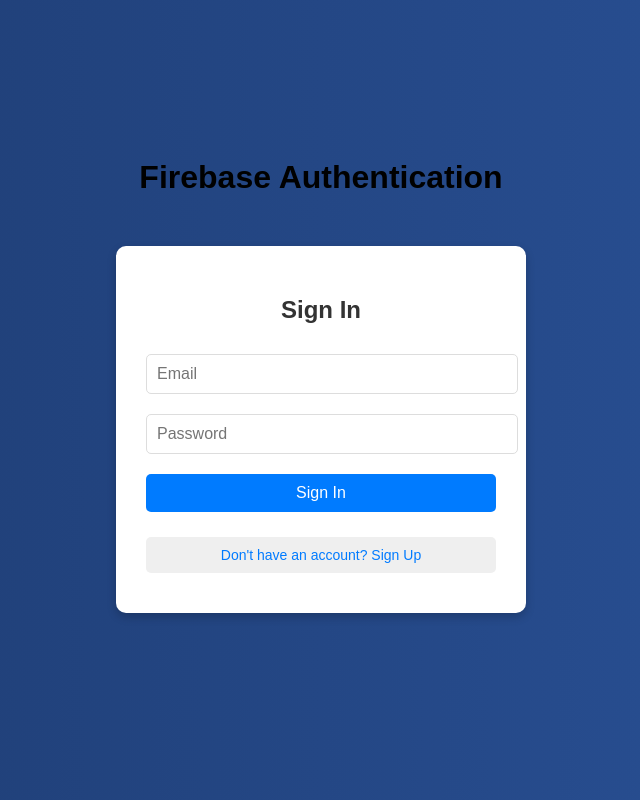
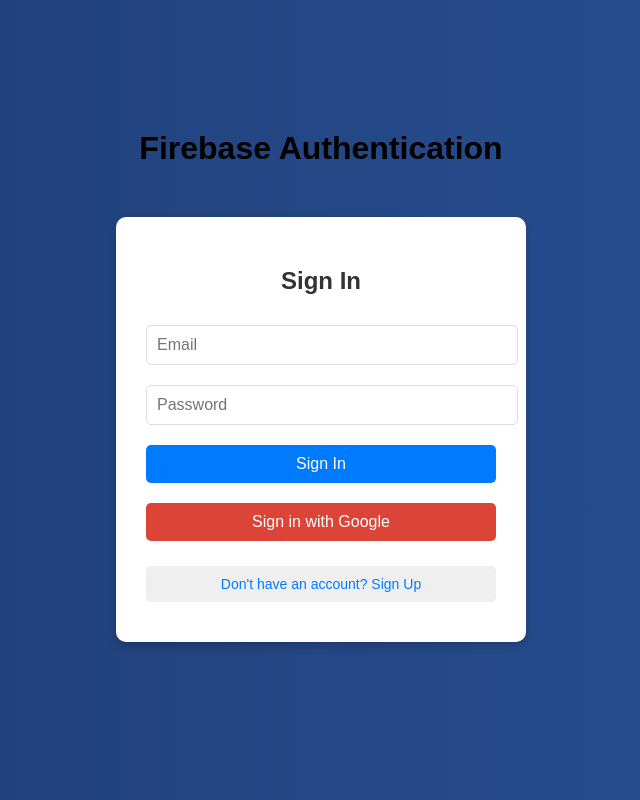
Before and after one commit to Maitrey-oss/firebase-authentication, a React (Create React App) app: page / in a window 1280 px wide. Shown: the whole page, without its empty margins (319-959 px from the left). Built offline with nearby package versions, Linux system fonts and the light colour scheme.

Commit message:
Update AuthForm.js

```diff
--- a/src/components/AuthForm.js
+++ b/src/components/AuthForm.js
@@ -4,6 +4,7 @@
 import { doc, getDoc, setDoc } from "firebase/firestore";
 import { useNavigate } from "react-router-dom";
 import "./AuthForm.css";
+
 
 const AuthForm = () => {
   const [email, setEmail] = useState("");
@@ -42,6 +43,7 @@
       alert(error.message);
     }
   };
+
   const signInWithGoogle = async () => {
     try {
       const userCredential = await signInWithPopup(auth, googleProvider);
@@ -98,11 +100,18 @@
         <input type="password" placeholder="Password" value={password} onChange={(e) => setPassword(e.target.value)} required />
         <button type="submit" className="auth-button">{isSignUp ? "Sign Up" : "Sign In"}</button>
       </form>
+
+      {/* ✅ Add Google Sign-In Button */}
+      <button onClick={signInWithGoogle} className="google-button">
+        Sign in with Google
+      </button>
+
       <button onClick={() => setIsSignUp(!isSignUp)} className="switch-text">
         {isSignUp ? "Already have an account? Sign In" : "Don't have an account? Sign Up"}
       </button>
     </div>
   );
+
 };
 
 export default AuthForm;
```
Lines whose indentation alone changed are shown as unchanged.
